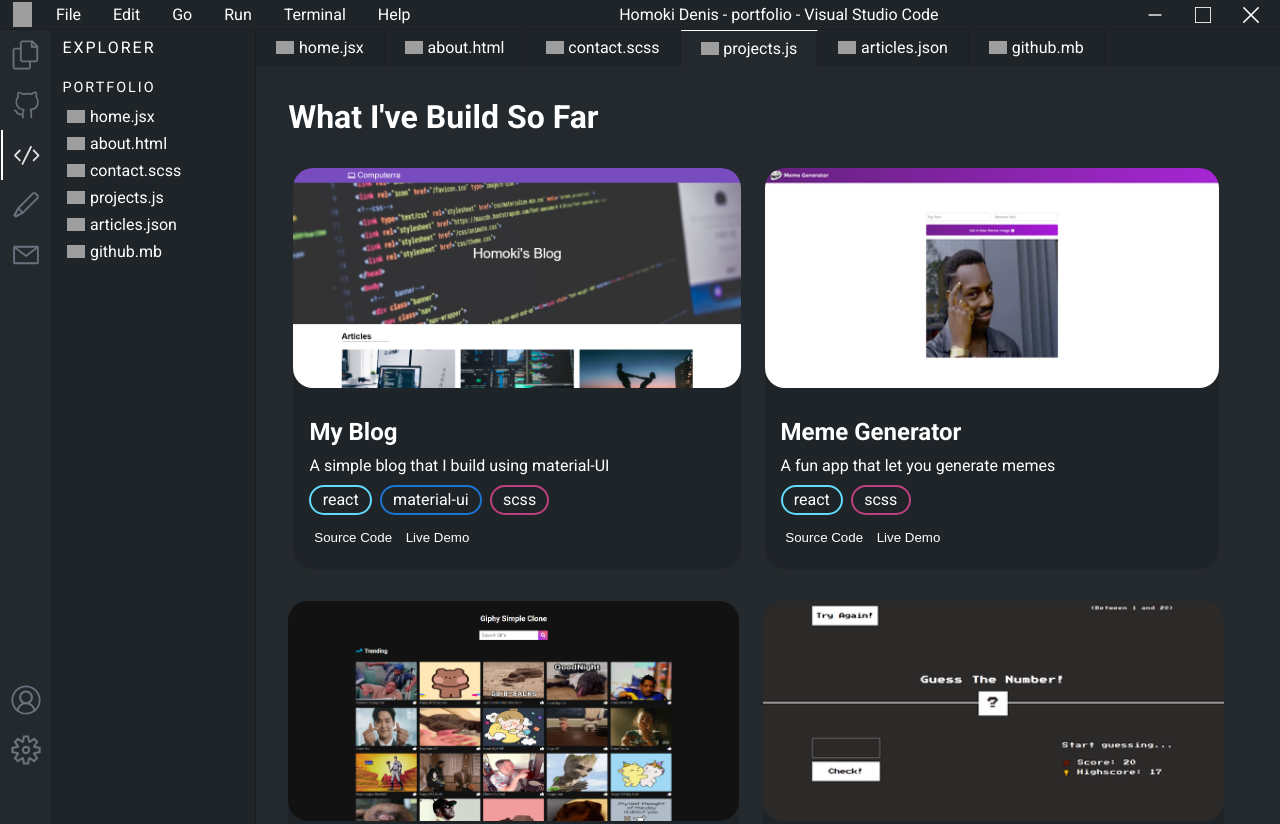
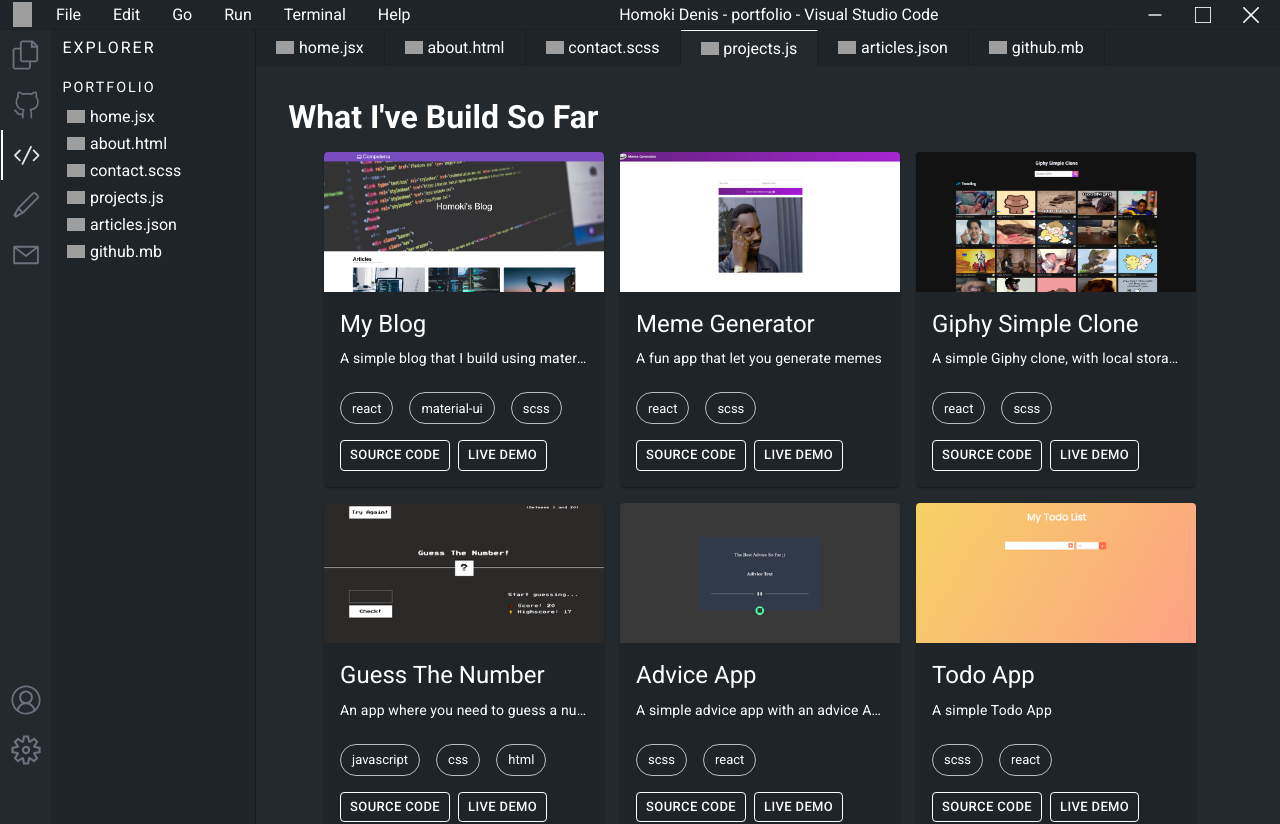
Before and after one commit to homoki-denis/Portfolio, a React (Vite) app: page /projects in a window 1280 px wide. Shown: the top 824 px of the page. Built offline with nearby package versions, Linux system fonts and the light colour scheme; grey boxes are pictures that could not be loaded.

Commit message:
fix: projects page using material ui

```diff
--- a/src/pages/Projects.jsx
+++ b/src/pages/Projects.jsx
@@ -1,32 +1,95 @@
-import React from "react";
 import card from "../card";
+import * as React from "react";
+import Card from "@mui/material/Card";
+import CardContent from "@mui/material/CardContent";
+import CardMedia from "@mui/material/CardMedia";
+import Typography from "@mui/material/Typography";
+import Chip from "@mui/material/Chip";
+import { Button, CardActionArea, CardActions } from "@mui/material";
 
 function Projects() {
   const cards = card.map((item) => {
     return (
-      <div className="projects-card">
-        <div className="project-card-img">
-          <img src={item.img_card} alt="" className="card-img" />
-        </div>
-        <h3 className="card-title">{item.card_title}</h3>
-        <p className="description">{item.card_desc}</p>
-        <div className="what-i-use">
+      <Card
+        sx={{
+          maxWidth: 280,
+          height: "100%",
+          bgcolor: "#1f2428",
+          color: "#fff",
+          mt: 2,
+          mr: 2,
+        }}
+      >
+        <CardActionArea>
+          <CardMedia
+            component="img"
+            height="140"
+            image={item.img_card}
+            alt="green iguana"
+          />
+          <CardContent>
+            <Typography gutterBottom variant="h5" component="div">
+              {item.card_title}
+            </Typography>
+            <Typography variant="body2" noWrap>
+              {item.card_desc}
+            </Typography>
+          </CardContent>
           {item.what_use.map((el) => (
-            <span className={`program-used ${el}`}>{el}</span>
+            <Chip
+              sx={{ ml: 2, mt: 1, color: "#fff" }}
+              className={`${el}`}
+              label={el}
+              variant="outlined"
+            ></Chip>
           ))}
-        </div>
-        <div className="card-footer">
-          <a href={item.source_code} target="_blank">
-            {" "}
-            <button className="source-code">Source Code</button>
-          </a>
-          <a href={item.live_demo} target="_blank">
-            {" "}
-            <button className="live-demo">Live Demo</button>
-          </a>
-        </div>
-      </div>
+          <CardActions sx={{ my: 1, mx: 1 }}>
+            <a href={item.source_code} target="_blank">
+              <Button
+                sx={{ color: "#fff", borderColor: "#fff" }}
+                size="small"
+                variant="outlined"
+              >
+                Source Code
+              </Button>
+            </a>
+            <a href={item.live_demo} target="_blank">
+              <Button
+                sx={{ color: "#fff", borderColor: "#fff" }}
+                size="small"
+                variant="outlined"
+              >
+                Live Demo
+              </Button>
+            </a>
+          </CardActions>
+        </CardActionArea>
+      </Card>
     );
+    // return (
+    //   <div className="projects-card">
+    //     <div className="project-card-img">
+    //       <img src={item.img_card} alt="" className="card-img" />
+    //     </div>
+    //     <h3 className="card-title">{item.card_title}</h3>
+    //     <p className="description">{item.card_desc}</p>
+    //     <div className="what-i-use">
+    //       {item.what_use.map((el) => (
+    //         <span className={`program-used ${el}`}>{el}</span>
+    //       ))}
+    //     </div>
+    //     <div className="card-footer">
+    //       <a href={item.source_code} target="_blank">
+    //         {" "}
+    //         <button className="source-code">Source Code</button>
+    //       </a>
+    //       <a href={item.live_demo} target="_blank">
+    //         {" "}
+    //         <button className="live-demo">Live Demo</button>
+    //       </a>
+    //     </div>
+    //   </div>
+    // );
   });
 
   return (
```
Also changed, not shown: package.json (+7 -1 lines), 1 other file (tests, documents, lock files or other folders).
